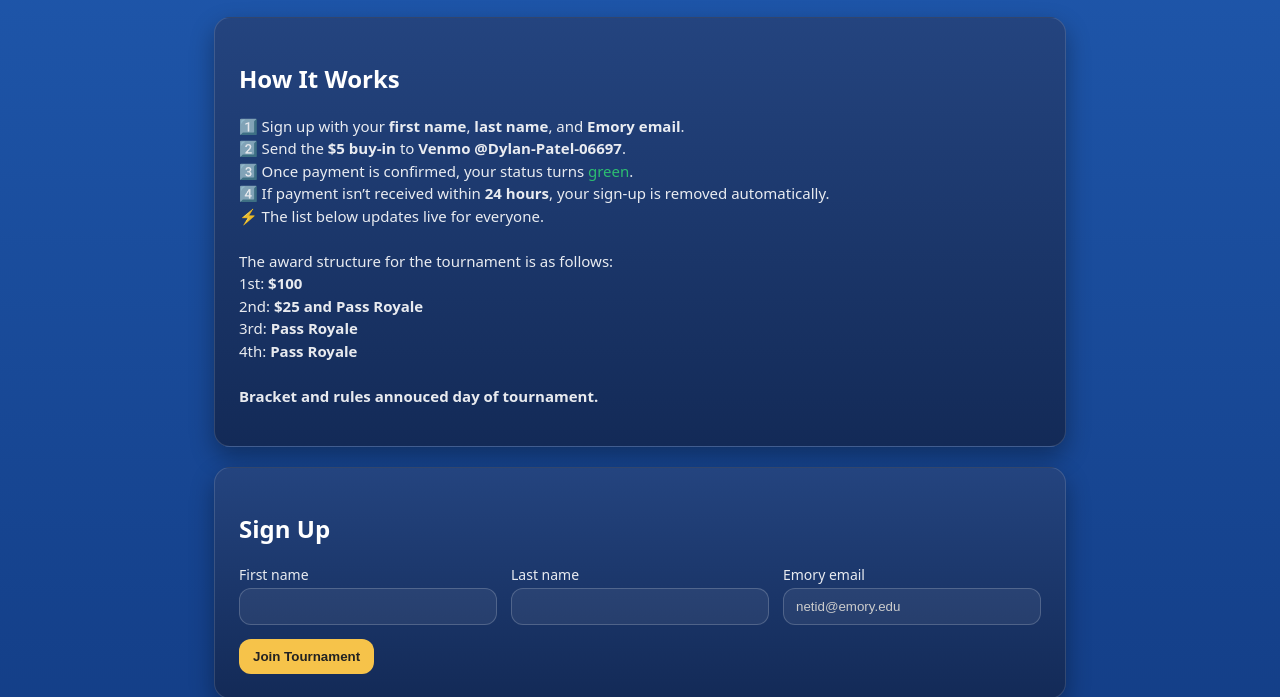
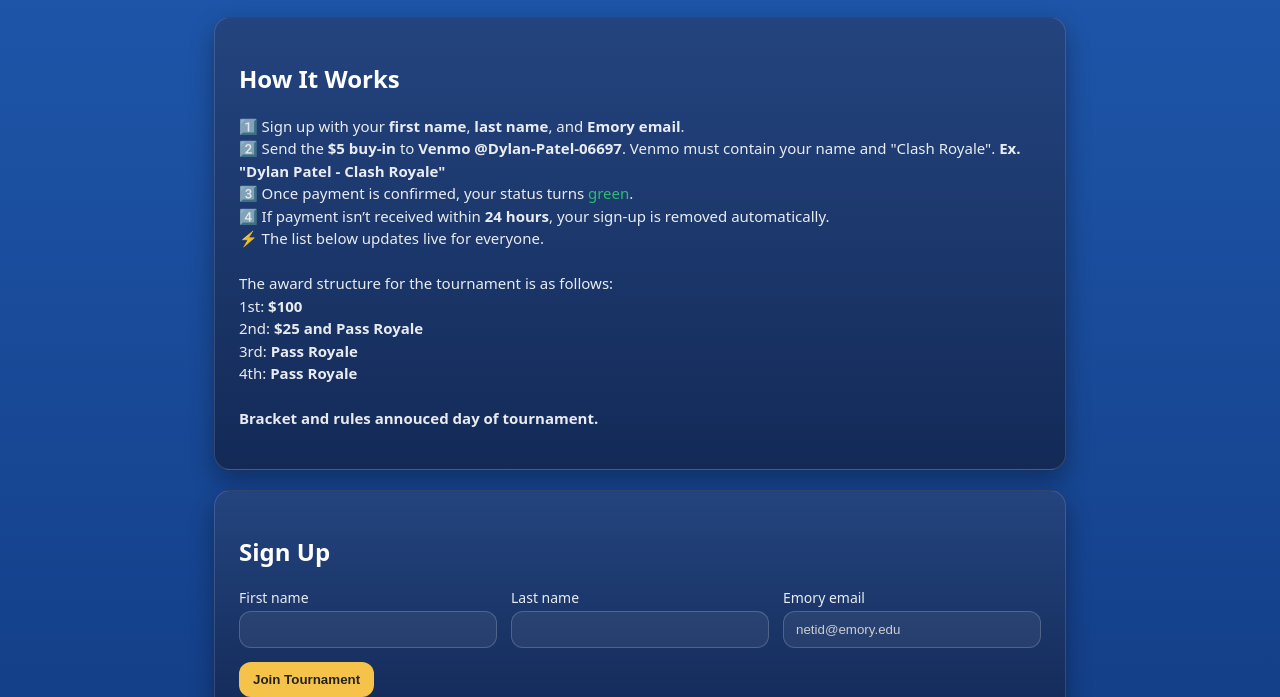
Before and after one commit to gilstero/EmoryClashTournament, a website: page index.html in a window 1280 px wide. Shown: the part 103-800 px from the top of the page. Drawn offline with Linux system fonts and the light colour scheme; a script that the page names is missing.

Commit message:
Update index.html

```diff
--- a/index.html
+++ b/index.html
@@ -75,7 +75,7 @@
     <h2>How It Works</h2>
     <p class="note">
       1️⃣ Sign up with your <b>first name</b>, <b>last name</b>, and <b>Emory email</b>.<br/>
-      2️⃣ Send the <b>$5 buy-in</b> to <b>Venmo @Dylan-Patel-06697</b>.<br/>
+      2️⃣ Send the <b>$5 buy-in</b> to <b>Venmo @Dylan-Patel-06697</b>. Venmo must contain your name and "Clash Royale". <b>Ex. "Dylan Patel - Clash Royale"</b><br/>
       3️⃣ Once payment is confirmed, your status turns <span style="color:var(--ok)">green</span>.<br/>
       4️⃣ If payment isn’t received within <b>24 hours</b>, your sign-up is removed automatically.<br/>
       ⚡ The list below updates live for everyone. <br/> <br/>
```
